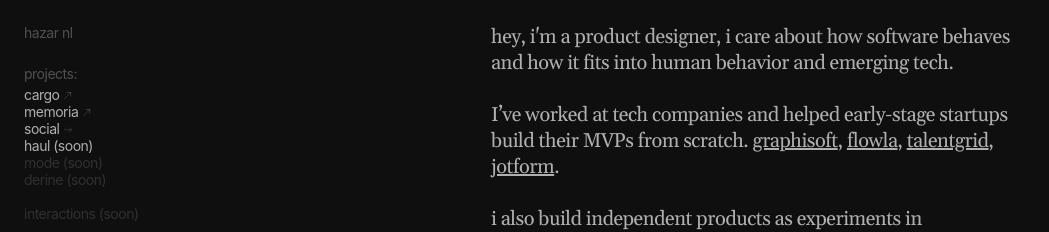
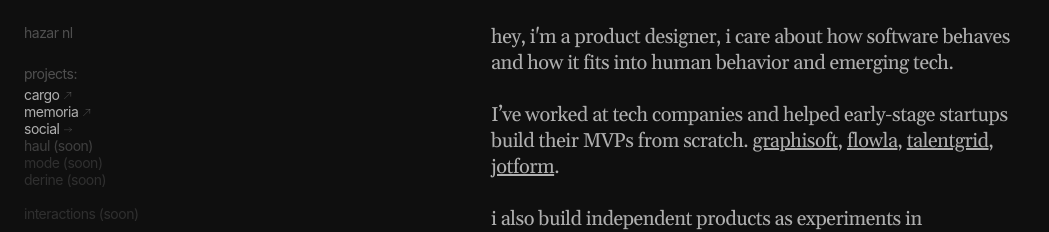
Before and after one commit to hazarnlnl/manhattan, a React (Vite) app: page / in a window 1280 px wide. Shown: the top 232 px of the page, without its empty margins (0-1049 px from the left). Built offline with nearby package versions, Linux system fonts and the light colour scheme.

Commit message:
Projects: fade 'haul (soon)' via .soon span for reduced opacity

```diff
--- a/src/components/Layout.tsx
+++ b/src/components/Layout.tsx
@@ -12,7 +12,7 @@ function Layout() {
           <p><a href="https://trycargo.netlify.app" target="_blank" rel="noopener noreferrer">cargo</a> <img src="/icon_link.svg" alt="link" className="link-icon" /></p>
           <p><a href="https://trycargo.netlify.app" target="_blank" rel="noopener noreferrer">memoria</a> <img src="/icon_link.svg" alt="link" className="link-icon" /></p>
           <p><Link to="/social">social</Link> <img src="/icon_link2.svg" alt="link" className="link-icon" /></p>
-          <p>haul (soon)</p>
+          <p>haul <span className="soon">(soon)</span></p>
           <p>mode (soon)</p>
           <p>derine (soon)</p>
           <p>interactions (soon)</p>
```
